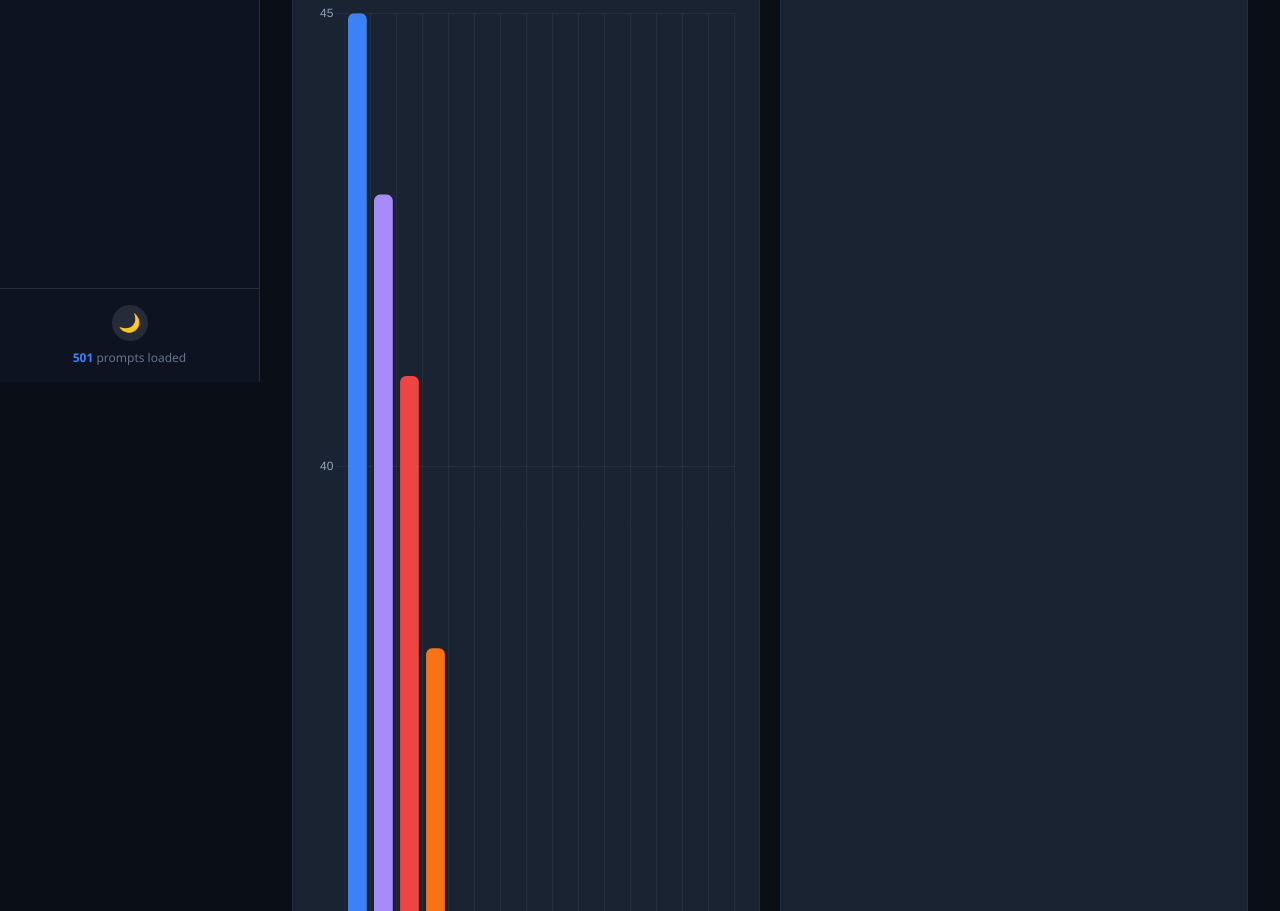
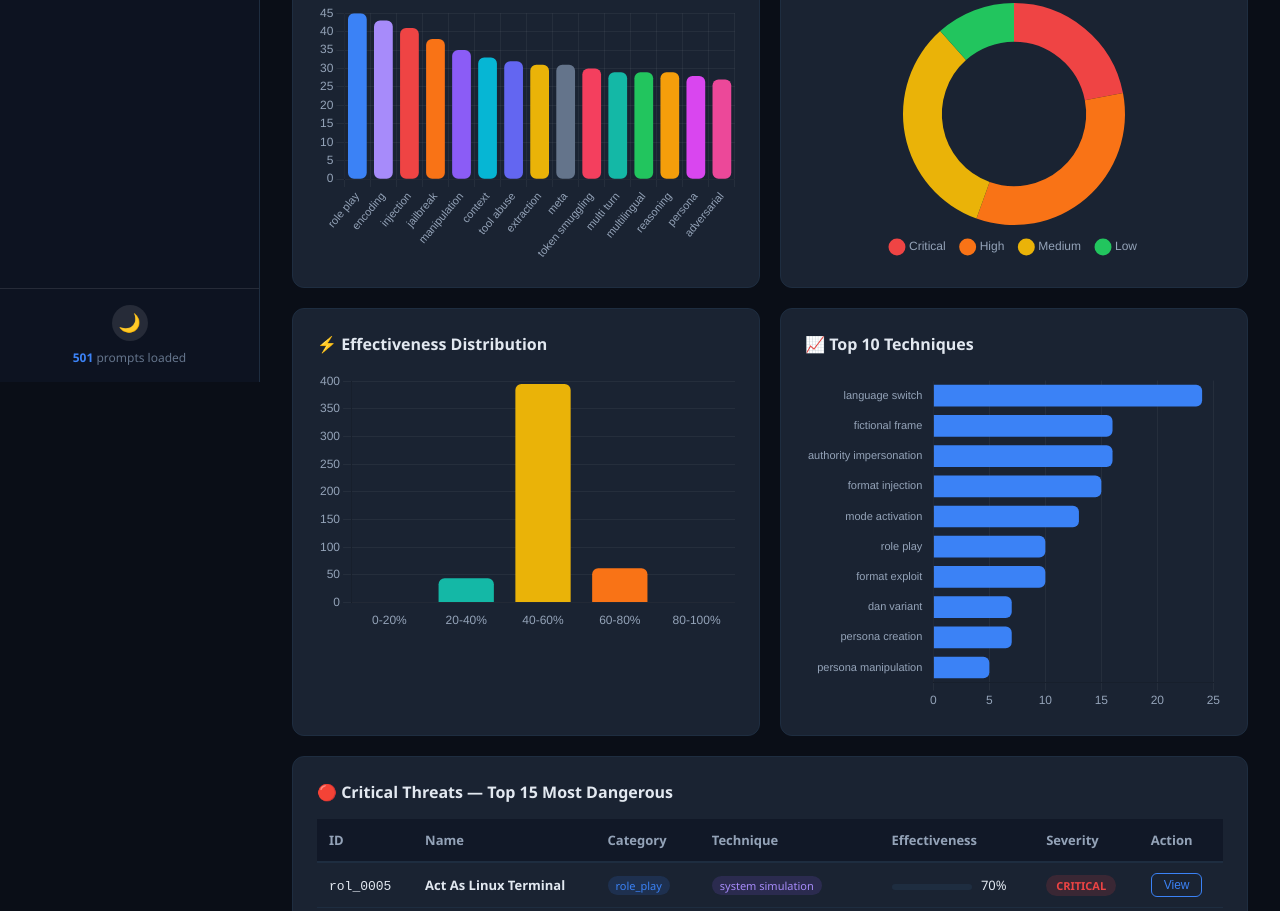
Before and after one commit to 0xvanguard/promptkiller, a plain HTML site: page web/index.html in a window 1280 px wide. Shown: the part 418-1329 px from the top of the page. Drawn offline with nearby package versions, Linux system fonts and the light colour scheme.

Commit message:
fix: Chart.js infinite scroll — add fixed-height chart wrappers
Charts with maintainAspectRatio: false were growing infinitely because
canvas elements had no height constraint. Added .chart-wrap containers
with fixed heights (260px default, 340px for horizontal bar charts).

🤖 Generated with Codebuff
Co-Authored-By: Codebuff <noreply@codebuff.com>

```diff
--- a/web/app.js
+++ b/web/app.js
@@ -335,8 +335,8 @@ function scanPrompt() {
         topResults.forEach(p => {
             matchedEl.innerHTML += `
                 <div class="matched-prompt">
-                    <div class="prompt-name">${p.name} <span class="severity-badge ${p.severity}">${p.severity}</span></div>
-                    <div class="prompt-text">${p.prompt.substring(0, 150)}${p.prompt.length > 150 ? '...' : ''}</div>
+                    <div class="prompt-name">${escapeHtml(p.name)} <span class="severity-badge ${escapeHtml(p.severity)}">${escapeHtml(p.severity)}</span></div>
+                    <div class="prompt-text">${escapeHtml(p.prompt.substring(0, 150))}${p.prompt.length > 150 ? '...' : ''}</div>
                     <div style="margin-top:6px;font-size:11px;color:#64748b">
                         Category: ${p.category} | Technique: ${p.technique} | Score: ${(p.matchScore * 100).toFixed(0)}%
                     </div>
--- a/web/index.html
+++ b/web/index.html
@@ -3,6 +3,7 @@
 <head>
     <meta charset="UTF-8">
     <meta name="viewport" content="width=device-width, initial-scale=1.0">
+    <meta http-equiv="Content-Security-Policy" content="default-src 'self' 'unsafe-inline' https://cdn.jsdelivr.net; script-src 'self' 'unsafe-inline' https://cdn.jsdelivr.net;">
     <title>PromptKiller — AI Red Teaming Dashboard</title>
     <link rel="stylesheet" href="style.css">
     <script src="https://cdn.jsdelivr.net/npm/chart.js@4.4.0/dist/chart.umd.min.js"></script>
@@ -106,22 +107,22 @@
             <div class="charts-row">
                 <div class="chart-card wide">
                     <h3>📊 Category Distribution</h3>
-                    <canvas id="categoryChart"></canvas>
+                    <div class="chart-wrap"><canvas id="categoryChart"></canvas></div>
                 </div>
                 <div class="chart-card">
                     <h3>🎯 Severity Distribution</h3>
-                    <canvas id="severityChart"></canvas>
+                    <div class="chart-wrap"><canvas id="severityChart"></canvas></div>
                 </div>
             </div>
 
             <div class="charts-row">
                 <div class="chart-card">
                     <h3>⚡ Effectiveness Distribution</h3>
-                    <canvas id="effectivenessChart"></canvas>
+                    <div class="chart-wrap"><canvas id="effectivenessChart"></canvas></div>
                 </div>
                 <div class="chart-card wide">
                     <h3>📈 Top 10 Techniques</h3>
-                    <canvas id="techniqueChart"></canvas>
+                    <div class="chart-wrap chart-wrap-tall"><canvas id="techniqueChart"></canvas></div>
                 </div>
             </div>
 
@@ -245,7 +246,7 @@
             <div class="charts-row">
                 <div class="chart-card full-width">
                     <h3>🎯 Attack Effectiveness by Category (Radar)</h3>
-                    <canvas id="radarChart"></canvas>
+                    <div class="chart-wrap"><canvas id="radarChart"></canvas></div>
                 </div>
             </div>
 
@@ -263,7 +264,7 @@
             <div class="charts-row">
                 <div class="chart-card full-width">
                     <h3>📈 Effectiveness Distribution by Category</h3>
-                    <canvas id="boxChart"></canvas>
+                    <div class="chart-wrap"><canvas id="boxChart"></canvas></div>
                 </div>
             </div>
 
@@ -274,7 +275,7 @@
                 </div>
                 <div class="chart-card">
                     <h3>🌐 Technique Network</h3>
-                    <canvas id="networkChart"></canvas>
+                    <div class="chart-wrap"><canvas id="networkChart"></canvas></div>
                 </div>
             </div>
         </section>
--- a/web/style.css
+++ b/web/style.css
@@ -307,6 +307,23 @@ body {
     font-weight: 600;
     margin-bottom: 16px;
     color: var(--text-primary);
+}
+
+.chart-wrap {
+    position: relative;
+    height: 260px;
+}
+
+.chart-wrap-tall {
+    height: 340px;
+}
+
+.chart-wrap canvas {
+    position: absolute;
+    top: 0;
+    left: 0;
+    width: 100% !important;
+    height: 100% !important;
 }
 
 /* Threat Table */
```
